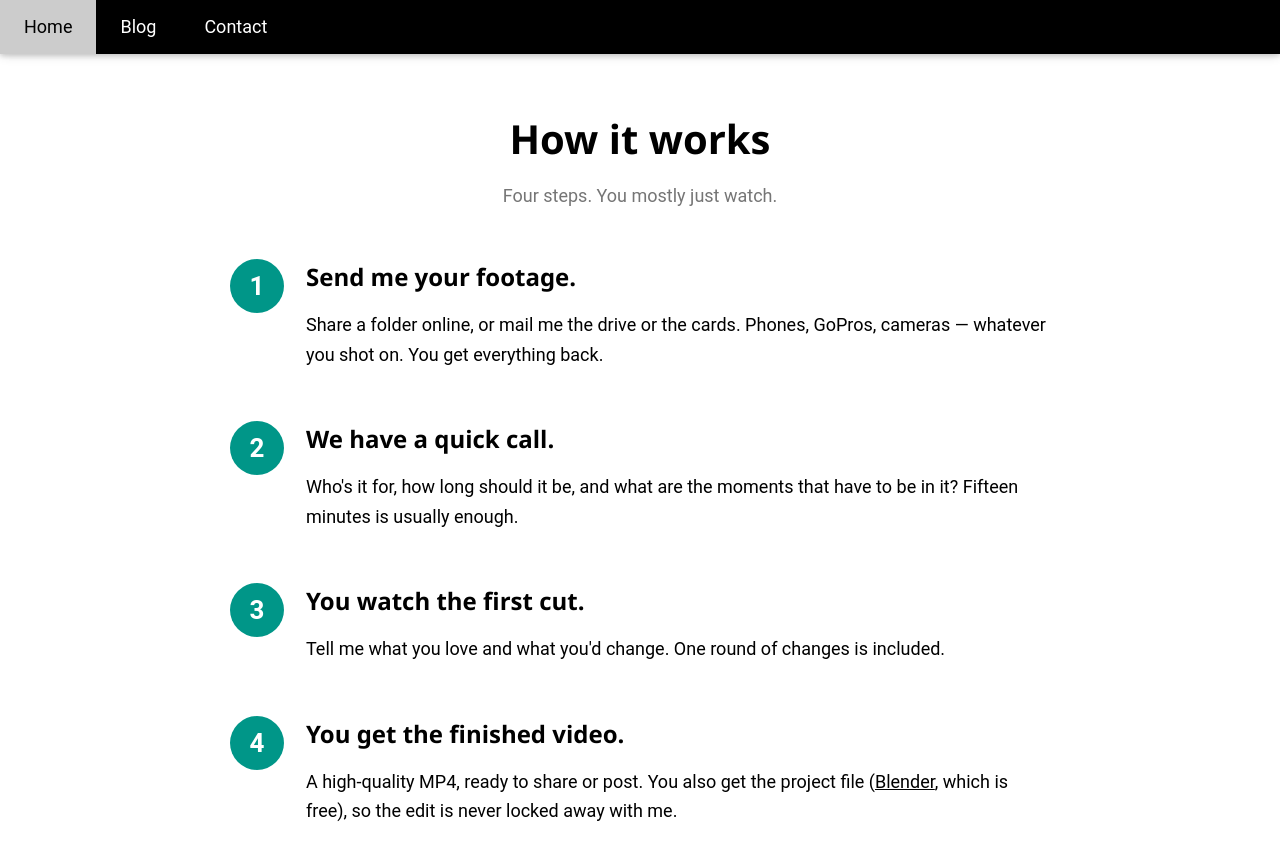
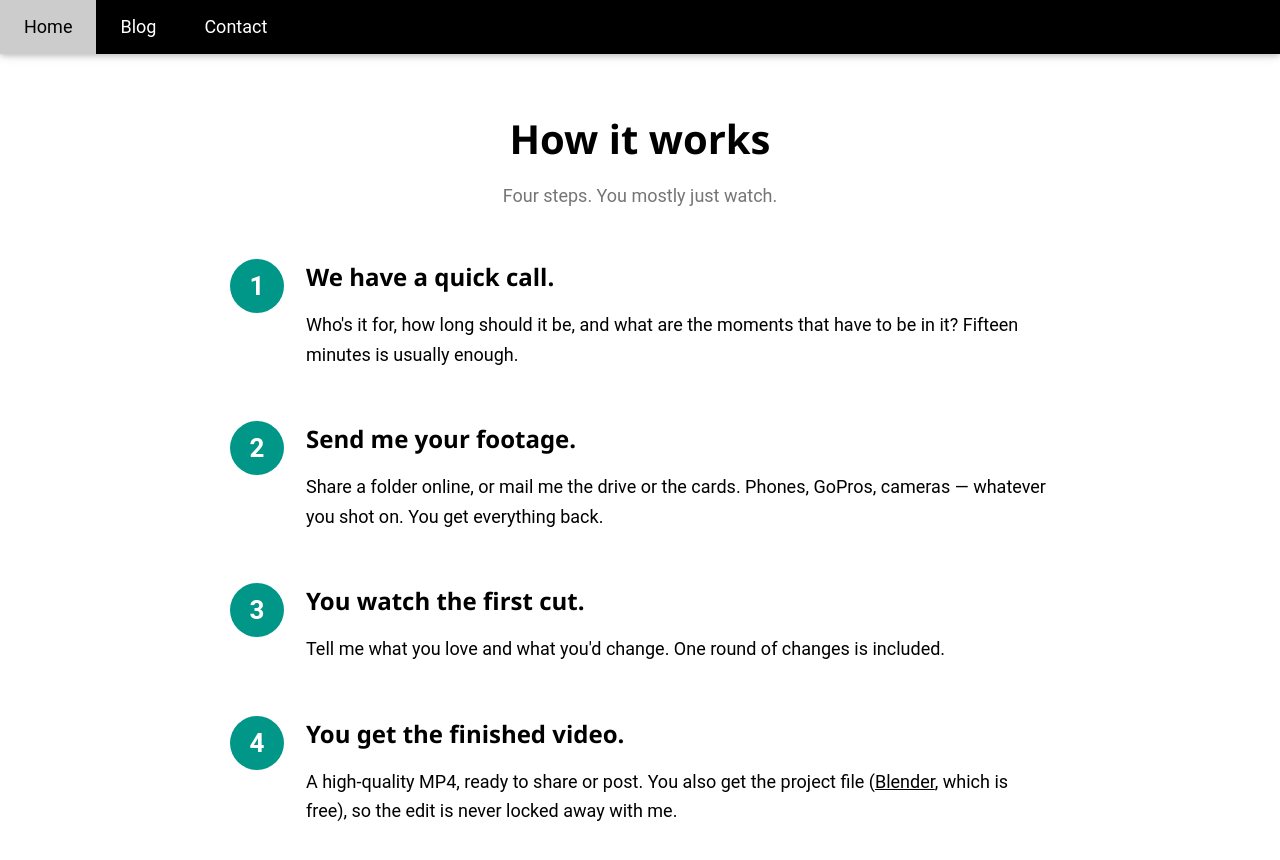
Before and after one commit to evanthemann/evanthemann.github.io, a Jekyll site: the page composition-and-cuts/index.html, which Jekyll copies as it is, in a window 1280 px wide and 900 px high, scrolled down 2631 px. Shown: the top 860 px of the window. Built offline with Jekyll 4.4.1, drawn with Linux system fonts in a browser that asks for light colours; some of the changed text lies outside the part shown.

Commit message:
C&C: call before footage; honest composition copy; hero CTA matches call-first flow
Co-Authored-By: Claude Opus 5.5 <noreply@anthropic.com>
Claude-Session: https://claude.ai/code/session_01Kfi4nikh1zP74fnAfvsveK

```diff
--- a/composition-and-cuts/index.html
+++ b/composition-and-cuts/index.html
@@ -65,7 +65,7 @@
     <p class="w3-large" style="letter-spacing:3px;text-transform:uppercase;opacity:.8;margin:0 0 12px;">Composition &amp; Cuts</p>
     <h1 class="hero-h"><b>You shot it.<br>I'll cut it.</b></h1>
     <p class="hero-sub w3-margin-top">Good audio. Good composition. Good cuts. That's it.</p>
-    <a href="#start" class="w3-button w3-teal w3-xlarge w3-round-large w3-margin-top w3-padding-large">Send Me Your Footage</a>
+    <a href="#start" class="w3-button w3-teal w3-xlarge w3-round-large w3-margin-top w3-padding-large">Tell Me About Your Video</a>
   </div>
 </header>
 
@@ -166,18 +166,18 @@
     <div class="step">
       <div class="step-num">1</div>
       <div>
-        <h3><b>Send me your footage.</b></h3>
-        <p>Share a folder online, or mail me the drive or the cards. Phones, GoPros, cameras —
-          whatever you shot on. You get everything back.</p>
+        <h3><b>We have a quick call.</b></h3>
+        <p>Who's it for, how long should it be, and what are the moments that have to be in it?
+          Fifteen minutes is usually enough.</p>
       </div>
     </div>
 
     <div class="step">
       <div class="step-num">2</div>
       <div>
-        <h3><b>We have a quick call.</b></h3>
-        <p>Who's it for, how long should it be, and what are the moments that have to be in it?
-          Fifteen minutes is usually enough.</p>
+        <h3><b>Send me your footage.</b></h3>
+        <p>Share a folder online, or mail me the drive or the cards. Phones, GoPros, cameras —
+          whatever you shot on. You get everything back.</p>
       </div>
     </div>
 
```
Also changed, not shown: other parts of composition-and-cuts/index.html (+2 -2 lines).
